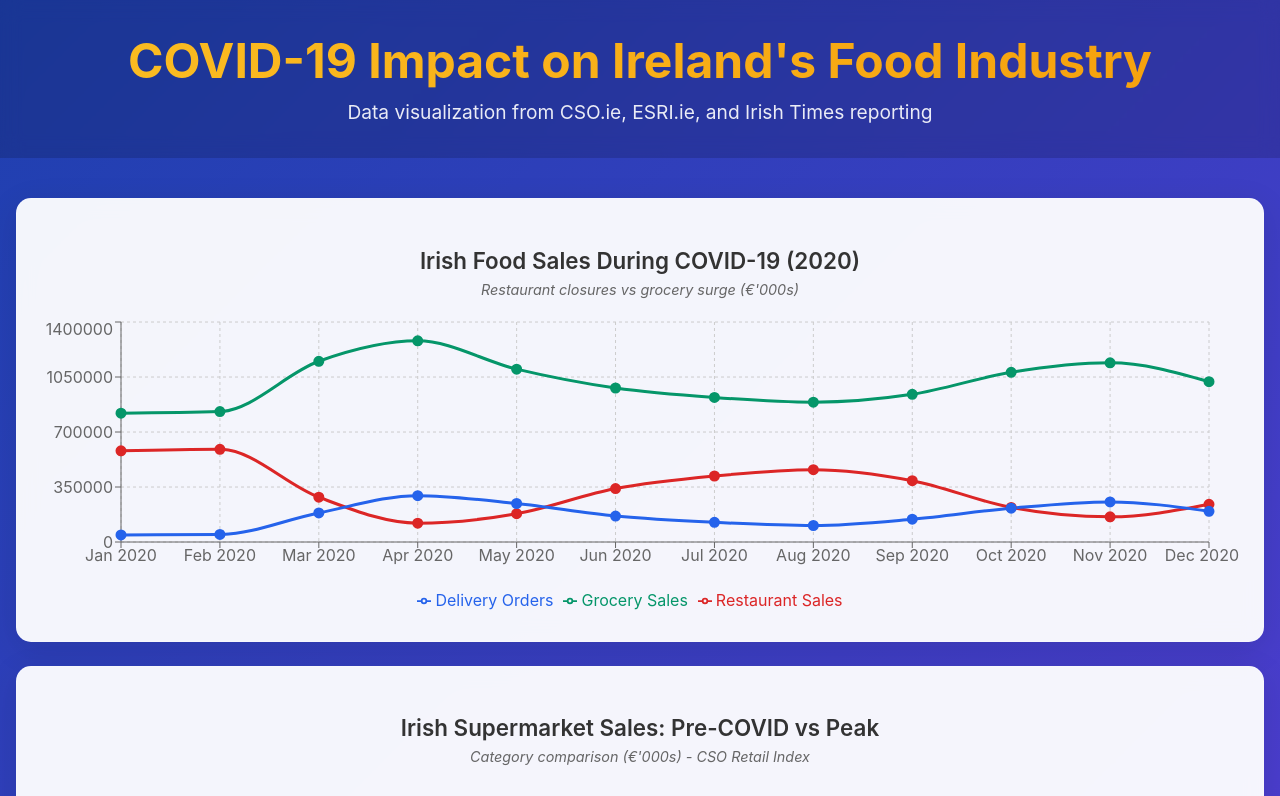
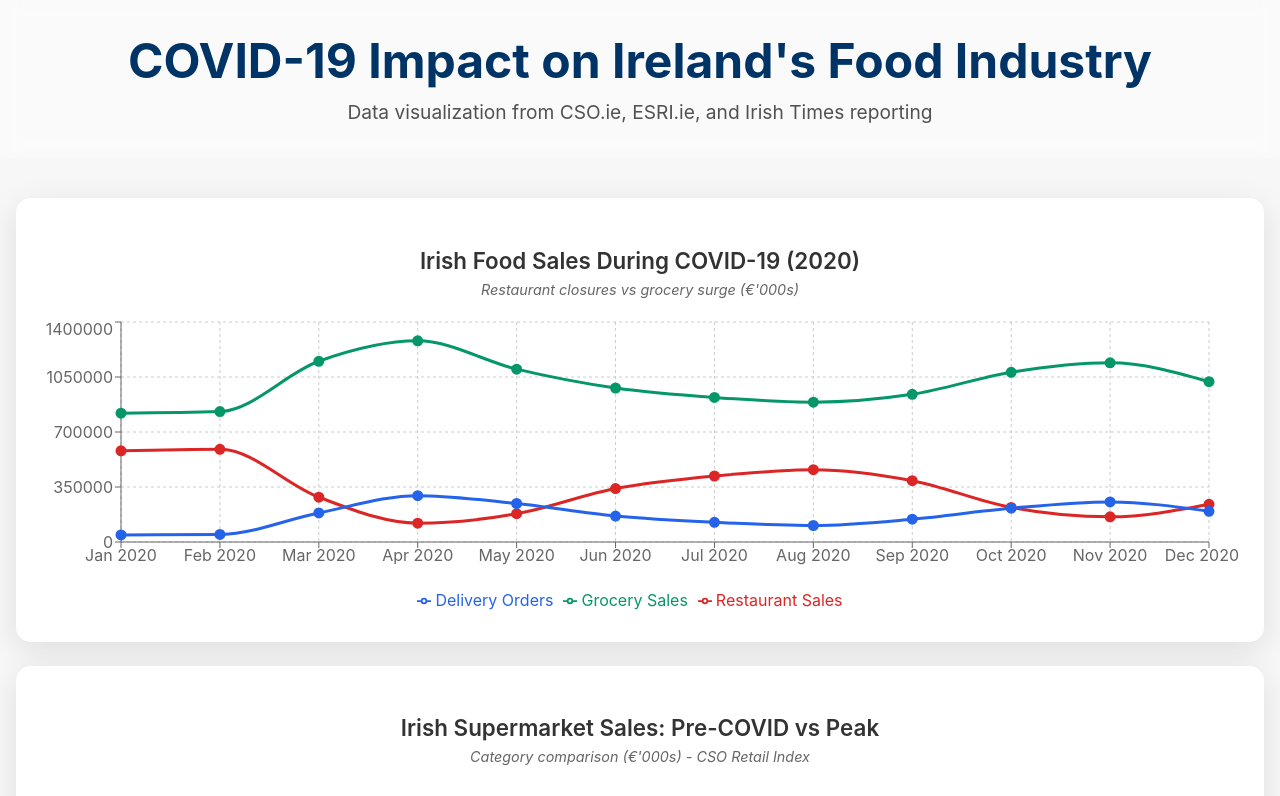
Before and after one commit to darkins/recharts, a React (Vite) app: page / in a window 1280 px wide. Shown: the top 796 px of the page. Built offline with nearby package versions, Linux system fonts and the light colour scheme.

Commit message:
updating color scheme

```diff
--- a/src/App.css
+++ b/src/App.css
@@ -1,31 +1,29 @@
 .App {
 	text-align: center;
 	min-height: 100vh;
-	background: linear-gradient(135deg, #1e40af 0%, #7c3aed 100%);
-	color: white;
+	background: #f7f7f7;
+	color: #333333;
 	overflow-x: hidden;
 }
 
 .App-header {
 	padding: 2rem 1rem;
-	background: rgba(0, 0, 0, 0.15);
+	background: rgba(255, 255, 255, 0.4);
 	backdrop-filter: blur(10px);
 }
 
 .App-header h1 {
 	font-size: clamp(1.5rem, 5vw, 3rem);
 	margin-bottom: 0.5rem;
-	background: linear-gradient(45deg, #fbbf24, #f59e0b);
-	-webkit-background-clip: text;
-	-webkit-text-fill-color: transparent;
-	background-clip: text;
+	color: #003366;
 	padding: 0 1rem;
 	line-height: 1.2;
+	font-weight: 700;
 }
 
 .App-header p {
 	font-size: clamp(0.9rem, 3vw, 1.2rem);
-	opacity: 0.9;
+	opacity: 0.85;
 	margin: 0;
 	padding: 0 1rem;
 }
@@ -81,8 +79,7 @@
 
 .App-footer {
 	padding: 2rem 1rem;
-	background: rgba(0, 0, 0, 0.2);
-	backdrop-filter: blur(10px);
+	background: transparent;
 	margin-top: 2rem;
 }
 
```
